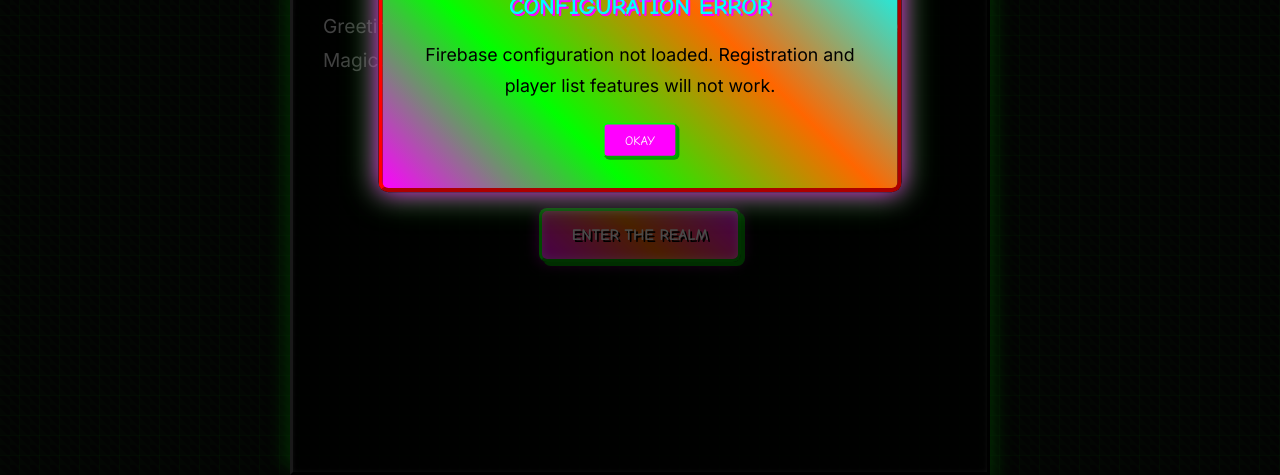
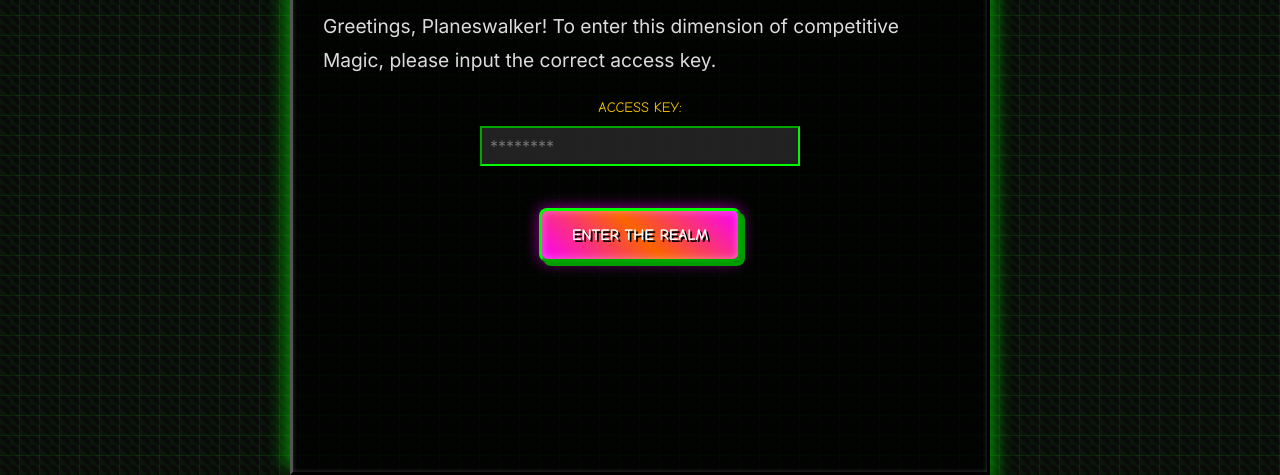
Before and after one commit to Jacob76134/brewer-invitational, a website: page index.html in a window 1280 px wide. Shown: the part 325-800 px from the top of the page. Drawn offline with Linux system fonts and the light colour scheme.

Commit message:
db issue 3

```diff
--- a/index.html
+++ b/index.html
@@ -32,19 +32,19 @@
         const SITE_PASSWORD = "brewer2025";
 
         document.addEventListener('DOMContentLoaded', async () => {
-            // Check if Firebase config values are actual values or still placeholders
+            // Check if Firebase config values are actual values (not empty strings)
             const hasValidConfig = firebaseConfig.apiKey &&
-                                 firebaseConfig.apiKey !== "API_KEY" &&
+                                 firebaseConfig.apiKey.length > 0 &&
                                  firebaseConfig.projectId &&
-                                 firebaseConfig.projectId !== "PROJECT_ID" &&
+                                 firebaseConfig.projectId.length > 0 &&
                                  firebaseConfig.authDomain &&
-                                 firebaseConfig.authDomain !== "AUTH_DOMAIN" &&
+                                 firebaseConfig.authDomain.length > 0 &&
                                  firebaseConfig.storageBucket &&
-                                 firebaseConfig.storageBucket !== "STORAGE_BUCKET" &&
+                                 firebaseConfig.storageBucket.length > 0 &&
                                  firebaseConfig.messagingSenderId &&
-                                 firebaseConfig.messagingSenderId !== "MESSAGING_SENDER_ID" &&
+                                 firebaseConfig.messagingSenderId.length > 0 &&
                                  firebaseConfig.appId &&
-                                 firebaseConfig.appId !== "APP_ID";
+                                 firebaseConfig.appId.length > 0;
 
             if (hasValidConfig) {
                 try {
@@ -59,12 +59,12 @@
                 console.warn("Firebase config not properly loaded. Database features will be disabled.");
                 console.warn("Config values:", firebaseConfig);
                 console.warn("Validation check failed. Checking individual values:");
-                console.warn("apiKey valid:", firebaseConfig.apiKey && firebaseConfig.apiKey !== "API_KEY");
-                console.warn("projectId valid:", firebaseConfig.projectId && firebaseConfig.projectId !== "PROJECT_ID");
-                console.warn("authDomain valid:", firebaseConfig.authDomain && firebaseConfig.authDomain !== "AUTH_DOMAIN");
-                console.warn("storageBucket valid:", firebaseConfig.storageBucket && firebaseConfig.storageBucket !== "STORAGE_BUCKET");
-                console.warn("messagingSenderId valid:", firebaseConfig.messagingSenderId && firebaseConfig.messagingSenderId !== "MESSAGING_SENDER_ID");
-                console.warn("appId valid:", firebaseConfig.appId && firebaseConfig.appId !== "APP_ID");
+                console.warn("apiKey valid:", firebaseConfig.apiKey && firebaseConfig.apiKey.length > 0);
+                console.warn("projectId valid:", firebaseConfig.projectId && firebaseConfig.projectId.length > 0);
+                console.warn("authDomain valid:", firebaseConfig.authDomain && firebaseConfig.authDomain.length > 0);
+                console.warn("storageBucket valid:", firebaseConfig.storageBucket && firebaseConfig.storageBucket.length > 0);
+                console.warn("messagingSenderId valid:", firebaseConfig.messagingSenderId && firebaseConfig.messagingSenderId.length > 0);
+                console.warn("appId valid:", firebaseConfig.appId && firebaseConfig.appId.length > 0);
                 showMessage('Configuration Error', 'Firebase configuration not loaded. Registration and player list features will not work.');
             }
 
```
